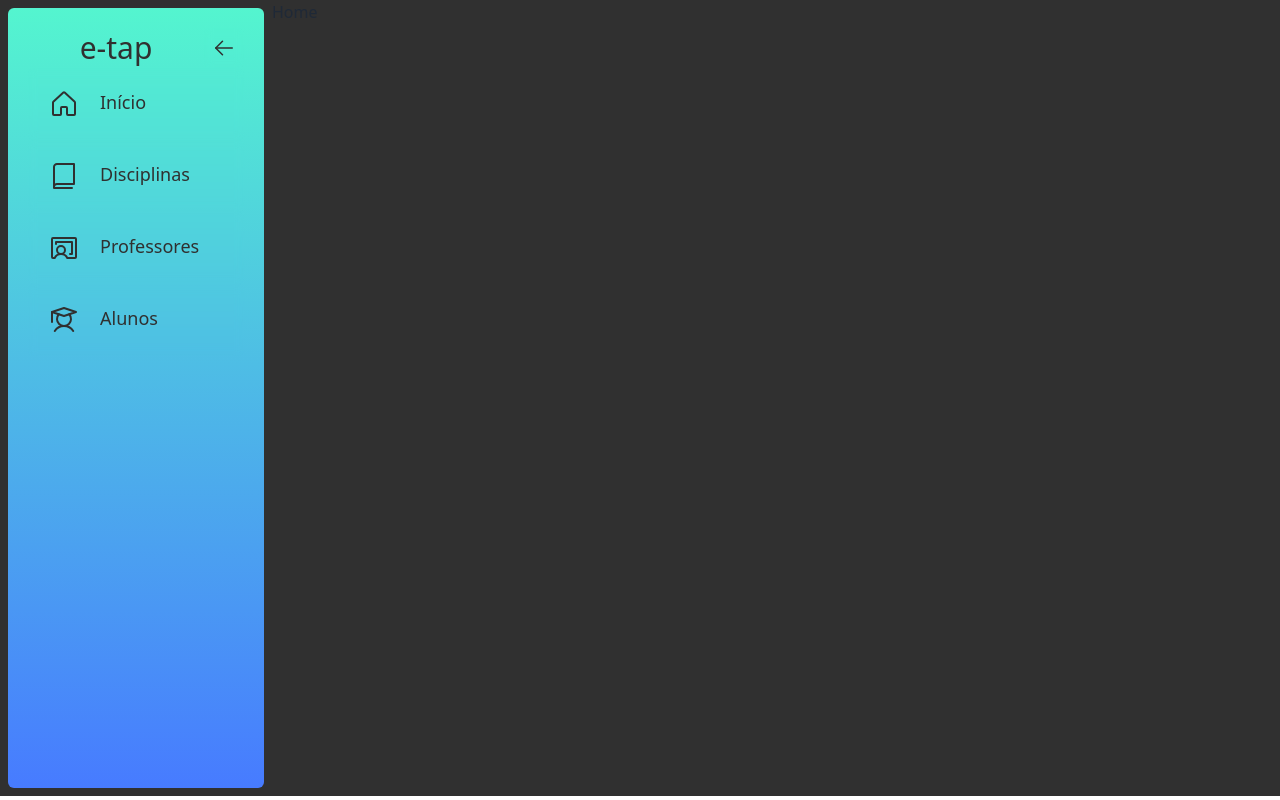
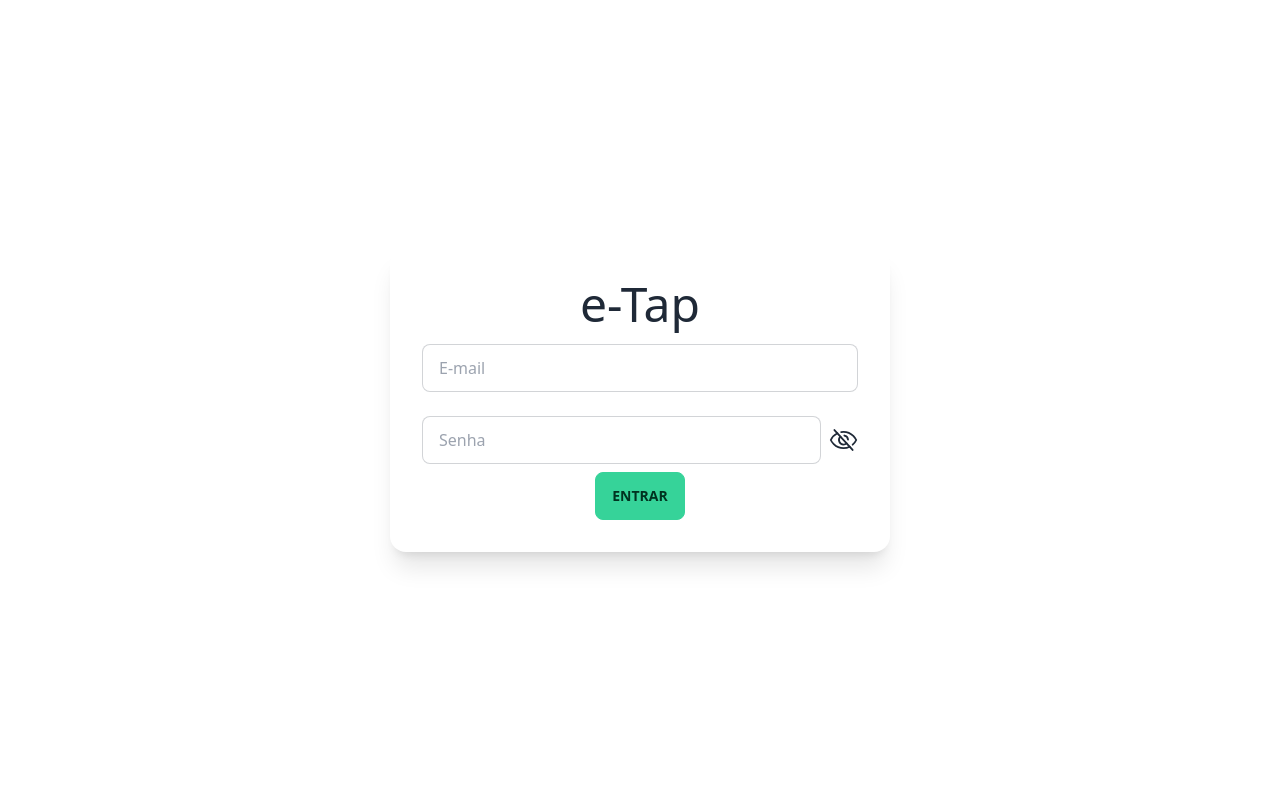
Before and after one commit to Adairlocksg/e-tap, a React (Vite) app in the folder e-tap/: page /home in a window 1280 px wide. Built offline with nearby package versions, Linux system fonts and the light colour scheme; the HTML template or start-up script is replaced by a standard one.

Commit message:
feature/funcionando login

```diff
--- a/e-tap/src/App.tsx
+++ b/e-tap/src/App.tsx
@@ -4,13 +4,25 @@ import "./input.css";
 import Router from "./Router";
 import { QueryClient, QueryClientProvider } from "@tanstack/react-query";
 import axios from "axios";
+import { useState } from "react";
+import Login from "./pages/Login";
 
 export const queryClient = new QueryClient();
 
 function App() {
-  axios.defaults.headers.common[
-    "Authorization"
-  ] = `Bearer eyJlbWFpbCI6ICJnZkBnbWFpbC5jb20iLCAicGFzc3dvcmQiOiAic2VuaGExMjMifQ==`;
+  const [authToken, setAuthToken] = useState(
+    localStorage.getItem("@authToken")
+  );
+
+  axios.defaults.headers.common["Authorization"] = authToken;
+
+  if (!authToken?.length) {
+    return (
+      <QueryClientProvider client={queryClient}>
+        <Login setAuthToken={setAuthToken} />
+      </QueryClientProvider>
+    );
+  }
 
   return (
     <>
--- a/e-tap/src/pages/Login.tsx
+++ b/e-tap/src/pages/Login.tsx
@@ -1,7 +1,105 @@
-import React from "react";
+import { useMutation } from "@tanstack/react-query";
+import axios from "axios";
+import { Eye, EyeSlash } from "phosphor-react";
+import React, { useState } from "react";
+import enviroment from "../environments/enviroment";
 
-function Login() {
-  return <div>Login</div>;
+type user = {
+  email: string;
+  password: string;
+};
+
+function Login({ setAuthToken }: any) {
+  const [user, setUser] = useState<user>({
+    email: "",
+    password: "",
+  });
+
+  const [passwordShown, setPasswordShown] = useState(false);
+
+  const mutation = useMutation(
+    (u: user) => axios.post(`${enviroment.railway}login/`, u),
+    {
+      onSuccess: (response) => {
+        if (!response.data || response.data.status !== "success")
+          return alert("E-mail ou senha inválidos");
+
+        if (response.data.permission !== 1)
+          return alert("Você só pode entrar com um perfil de administrador");
+
+        const authToken = `Bearer ${response.data.token}`;
+
+        localStorage.setItem("@authToken", authToken);
+
+        setAuthToken(authToken);
+      },
+    }
+  );
+
+  const handleLogin = (e: React.FormEvent<HTMLFormElement>) => {
+    e.preventDefault();
+    mutation.mutate({ ...user });
+  };
+
+  const handleChangeUser = (e: React.ChangeEvent<HTMLInputElement>) => {
+    e.preventDefault();
+    const name = e.target.name;
+
+    setUser({
+      ...user,
+      [name]: e.target.value,
+    });
+  };
+
+  return (
+    <div className="grid place-items-center h-screen">
+      <div className="card w-[500px] bg-base-100 shadow-xl">
+        <form onSubmit={handleLogin}>
+          <div className="form-control">
+            <div className="card-body">
+              <h2 className="flex justify-center text-5xl mb-2">e-Tap</h2>
+              <input
+                type="email"
+                name="email"
+                value={user.email}
+                placeholder="E-mail"
+                onChange={handleChangeUser}
+                required
+                className="input input-bordered w-full mb-4"
+              />
+              <div className="flex">
+                <input
+                  type={passwordShown ? "text" : "password"}
+                  name="password"
+                  value={user.password}
+                  placeholder="Senha"
+                  onChange={handleChangeUser}
+                  required
+                  className="input input-bordered w-full"
+                />
+                {passwordShown ? (
+                  <Eye
+                    className="ml-2 mt-2 cursor-pointer"
+                    size={32}
+                    onClick={() => setPasswordShown(false)}
+                  />
+                ) : (
+                  <EyeSlash
+                    className="ml-2 mt-2 cursor-pointer"
+                    size={32}
+                    onClick={() => setPasswordShown(true)}
+                  />
+                )}
+              </div>
+              <div className="card-actions justify-center">
+                <button className="btn btn-success">Entrar</button>
+              </div>
+            </div>
+          </div>
+        </form>
+      </div>
+    </div>
+  );
 }
 
 export default Login;
```
